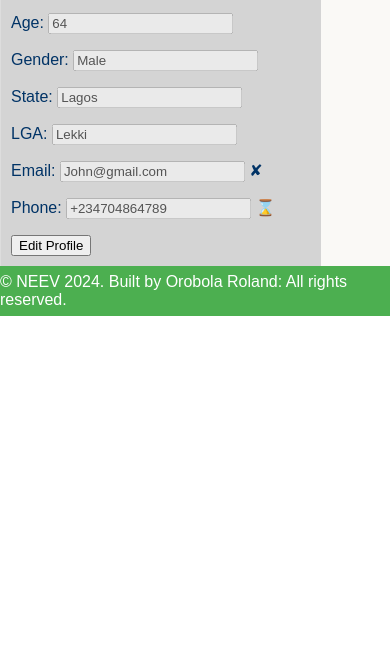
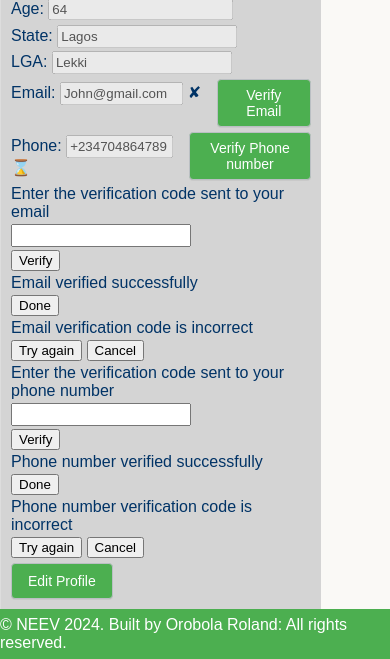
Before and after one commit to rolandexplore93/evoting, a plain HTML site: page user/user-dashboard.html in a window 390 px wide. Shown: the part 685-1344 px from the top of the page. Before the commit the page ends 1001 px from the top, so only its background shows below. Drawn offline with Linux system fonts and the light colour scheme; some icons are missing.

Commit message:
Implement verify email and phone number modal and cards

```diff
--- a/style.css
+++ b/style.css
@@ -134,9 +134,6 @@ a {
     box-shadow: rgba(0, 0, 0, 0.05) 0px 1px 0px 0px;
 }
 
-/* #click-to-vote {
-} */
-
 .mybutton:hover {
     background-color: var(--navy-blue);
     outline: 1px solid transparent;
--- /dev/null
+++ b/user/user-dashboard.css
@@ -0,0 +1,15 @@
+.user-details > div p {
+    /* border: 1px solid red; */
+    margin: 3px 0;
+}
+
+.user-details > div {
+    margin: 5px 0;
+}
+
+input[type="email"],
+input[type="text"] {
+    width: 60%;
+    margin: 0px auto;
+    padding: 2px;
+}
--- a/user/user-dashboard.html
+++ b/user/user-dashboard.html
@@ -6,6 +6,7 @@
     <meta name="viewport" content="width=device-width, initial-scale=1.0" />
     <title>Evoting - Naija Electronic Voting System (NEVS)</title>
     <link rel="stylesheet" href=".././style.css" />
+    <link rel="stylesheet" href="./user-dashboard.css" />
     <link rel="stylesheet" href="https://cdn.jsdelivr.net/gh/lipis/flag-icons@7.0.0/css/flag-icons.min.css" />
 </head>
 
@@ -19,22 +20,67 @@
                 </div>
                 <div>
                     <p>ID CARD</p>
-                    <img src="../images/nigeria-flag.png" alt="selfie-image" width="300px" height="200px"><span>&#8987</span>
+                    <img src="../images/nigeria-flag.png" alt="selfie-image" width="300px" height="200px">
+                    <span>&#8987</span>
                 </div>
                 <div class="user-details">
                     <p>NIN: <input type="text" name="" id="" value="23423423422" disabled> <span>&#10004</span></p>
+                    <div>
                         <p>Surname: <input type="text" name="" id="" value="John" disabled></p>
                         <p>Firstname: <input type="text" name="" id="" value="Doe" disabled></p>
+                    </div>
+                    <div>
                         <p>Other names: <input type="text" name="" id="" value="Mark" disabled></p>
+                        <p>Gender: <input type="text" name="" id="" value="Male" disabled></p>
+                    </div>
+                    <div>
                         <p>Date of Birth: <input type="date" name="" id="" value="01/10/1960" disabled></p>
                         <p>Age: <input type="number" name="" id="" value="64" disabled></p>
-                    <p>Gender: <input type="text" name="" id="" value="Male" disabled></p>
+                    </div>
+                    <div>
                         <p>State: <input type="text" name="" id="" value="Lagos" disabled></p>
                         <p>LGA: <input type="text" name="" id="" value="Lekki" disabled></p>
+                    </div>
+                    <div style="display: flex;">
                         <p>Email: <input type="email" name="" id="" value="John@gmail.com" disabled> <span>&#10008</span></p>
+                        <button class="mybutton">Verify Email</button>
+                    </div>
+                    <div style="display: flex;">
                         <p>Phone: <input type="text" name="" id="" value="+234704864789" disabled> <span>&#8987</span></p>
+                        <button class="mybutton">Verify Phone number</button>
                     </div>
-                <button>Edit Profile</button>
+                    <div id="verification-modal" class="modal">
+                        <div class="verify-email-content">
+                            <p>Enter the verification code sent to your email</p>
+                            <input type="text" name="" id=""></p>
+                            <button id="go-to-login">Verify</button>
+                        </div>
+                        <div class="verify-email-success">
+                            <p>Email verified successfully</p>
+                            <button id="go-to-dashboard">Done</button>
+                        </div>
+                        <div class="verify-email-error">
+                            <p>Email verification code is incorrect</p>
+                            <button id="go-to-email-otp">Try again</button>
+                            <button id="go-to-dashboard">Cancel</button>
+                        </div>
+                        <div class="verify-phone-content">
+                            <p>Enter the verification code sent to your phone number</p>
+                            <input type="text" name="" id=""></p>
+                            <button id="go-to-login">Verify</button>
+                        </div>
+                        <div class="verify-phoneno-success">
+                            <p>Phone number verified successfully</p>
+                            <button id="go-to-dashboard">Done</button>
+                        </div>
+                        <div class="verify-phoneno-error">
+                            <p>Phone number verification code is incorrect</p>
+                            <button id="go-to-phoneno-otp">Try again</button>
+                            <button id="go-to-dashboard">Cancel</button>
+                        </div>
+                    </div>
+                </div>
+                <button class="mybutton">Edit Profile</button>
             </div>
             <div class="main-content">
                 <userpage-header></userpage-header>
--- a/user/user.js
+++ b/user/user.js
@@ -25,6 +25,7 @@ function showResetPassword () {
 
 document.getElementById('go-to-useraccount').onclick = function () {
     alert('Authenticating and redirecting to user profile...');
+    window.location = '/user/user-dashboard.html';
 }
 
 function register() {
```
Lines whose indentation alone changed are shown as unchanged.
